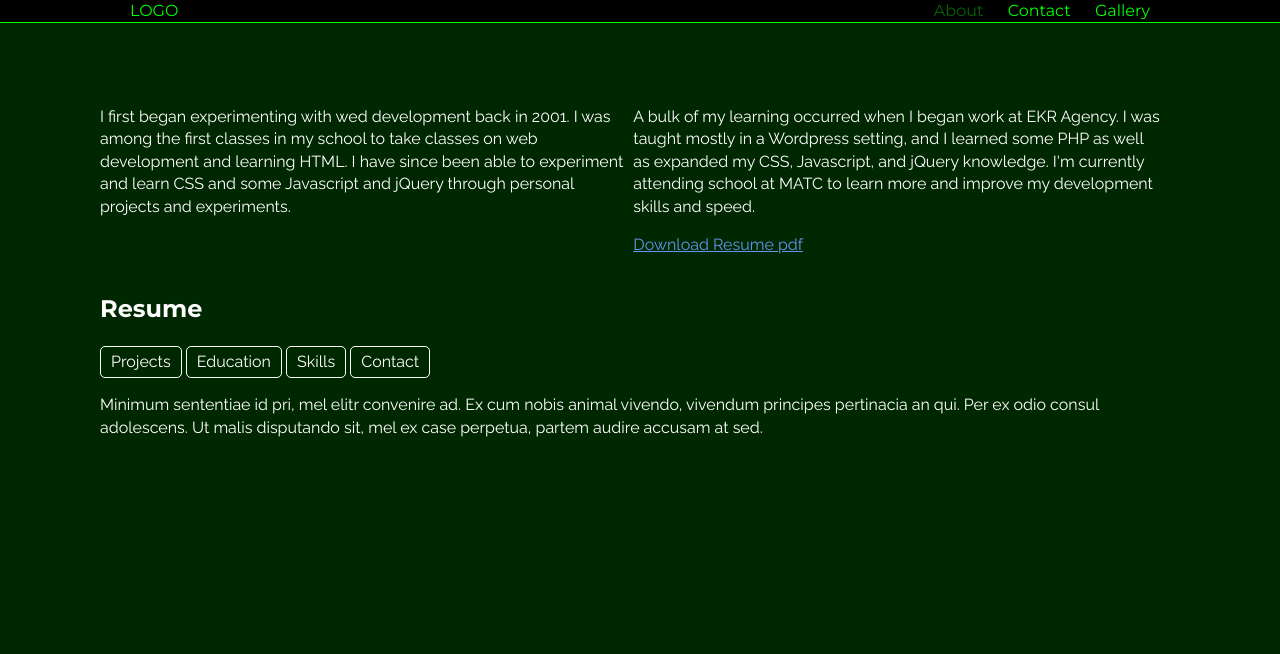
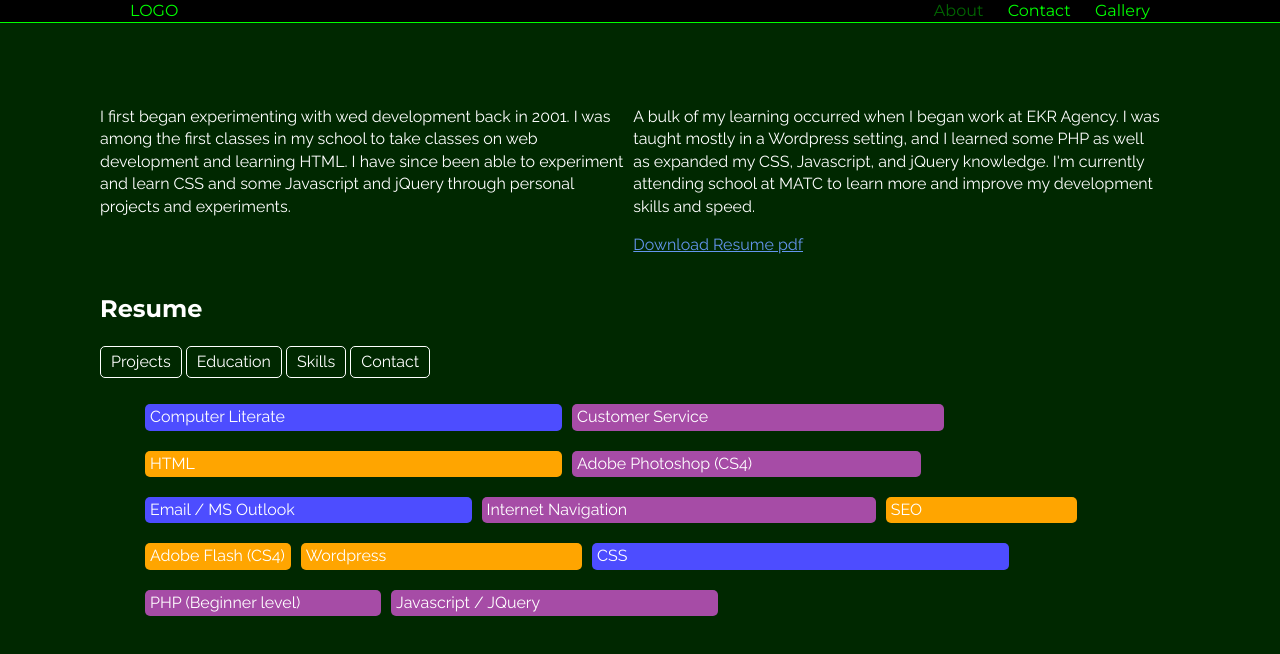
Before and after one commit to npmcdn-to-unpkg-bot/iwatts.github.io, a website: page src/about.html in a window 1280 px wide. Both pictures are taken after a click on the element "Skills". Drawn offline with nearby package versions, Linux system fonts and the light colour scheme.

Commit message:
resume skills

```diff
--- a/src/about.html
+++ b/src/about.html
@@ -83,10 +83,39 @@
                         </ul>
                     </div>
                     <div class="more-section more_education">
-                        <p>Lorem ipsum dolor sit amet, vix ne paulo doctus propriae, eu altera cetero cum, sit ad primis eirmod luptatum. No aliquid corrumpit quo. Et usu erat congue, nihil dicunt ei vix, no eros expetenda duo. Nam ex noluisse appareat dissentias, et eam cetero electram iudicabit.</p>
+                        <p>
+                            Timpanogos High
+                            <em>High School Diploma</em> Graduated: 6/2006
+                            Orem, UT
+                        </p>
+                        <p>
+                            UVU
+                            <em>One year completed</em>, studied Digital Media
+                            Orem, UT
+                        </p>
+                        <p>
+                            MATC
+                            <em>Currently Attending</em>, studied Web Development
+                            Lehi, UT
+                        </p>
                     </div>
                     <div class="more-section more_skills">
-                        <p>Minimum sententiae id pri, mel elitr convenire ad. Ex cum nobis animal vivendo, vivendum principes pertinacia an qui. Per ex odio consul adolescens. Ut malis disputando sit, mel ex case perpetua, partem audire accusam at sed.</p>
+                        <p>
+                            <ul class="bar">
+                                <li class="90">Computer Literate</li>
+                                <li class="80">Customer Service</li>
+                                <li class="90">HTML</li>
+                                <li class="75">Adobe Photoshop (CS4)</li>
+                                <li class="70">Email / MS Outlook</li>
+                                <li class="85">Internet Navigation</li>
+                                <li class="40">SEO</li>
+                                <li class="30">Adobe Flash (CS4)</li>
+                                <li class="60">Wordpress</li>
+                                <li class="90">CSS</li>
+                                <li class="50">PHP (Beginner level)</li>
+                                <li class="70">Javascript / JQuery</li>
+                            </ul>
+                        </p>
                     </div>
                     <div class="more-section more_contactInf">
                         <p>Nam ex atqui vivendum, eum in elit summo. Vel doming integre ullamcorper ne, ei tincidunt theophrastus vim. Qui no probo adipisci, sit habemus repudiandae ei. Iracundia instructior vel cu, mei ad democritum intellegam. Eum te tale intellegam, at habeo menandri usu. Nec at latine nonumes voluptaria, cu legere deleniti mel, mea summo scaevola consequuntur eu.</p>
--- a/src/css/main.css
+++ b/src/css/main.css
@@ -316,6 +316,15 @@ text-align: center;
     padding: 4px 10px;
     cursor: pointer;
 }
+ul.bar li {
+    list-style: none;
+    width: 230px;
+    background-color: #666;
+    margin: 10px 5px;
+    padding: 2px 5px;
+    float: left;
+    border-radius: 5px;
+}
 
 /* ==========================================================================
    Custom Mobile Styles
--- a/src/js/main.js
+++ b/src/js/main.js
@@ -1,9 +1,38 @@
 $( document ).ready(function() {
-    console.log( "ready!" );
+    //console.log( "ready!" );
+
+    $(".more_skills .bar li").each(function () {
+        var self = $(this);
+        var blue = "#4d4dff";
+        var orange = "#ffa500";
+        var purple = "#a64ca6";
+        var newColor;
+        var randColor = Math.floor(Math.random()*3) + 1;
+        switch(randColor) {
+            case 1:
+                newColor = blue;
+                break;
+            case 2:
+                newColor = orange;
+                break;
+            case 3:
+                newColor = purple;
+                break;
+        }
+        var barWidth = self.attr("class");
+        var percentWidth = ((barWidth / 230) * 100) + "%";
+        //console.log(percentWidth);
+        self.css("width", percentWidth);
+        self.css("background-color", newColor);
+    });
+
     $(".resume-nav > div").click(function() {
         var myClass = $(this).attr("id");
         $(".more-section").css("opacity", 0);
-        console.log(myClass);
+        $(".more-section").css("z-index", 0);
+        //console.log(myClass);
         $(".content-full").find("." + myClass).css( "opacity", 1);
+        $(".content-full").find("." + myClass).css( "z-index", 10);
     });
+
 });
```
